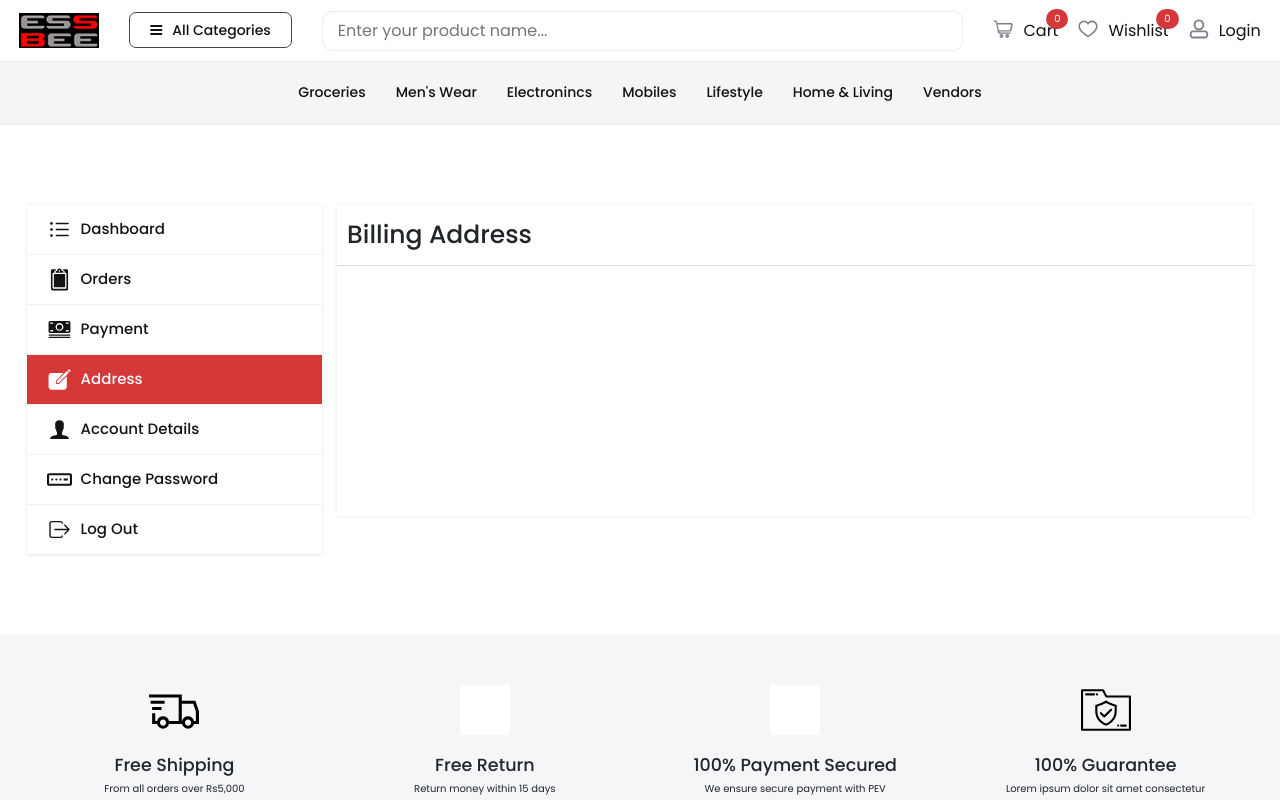
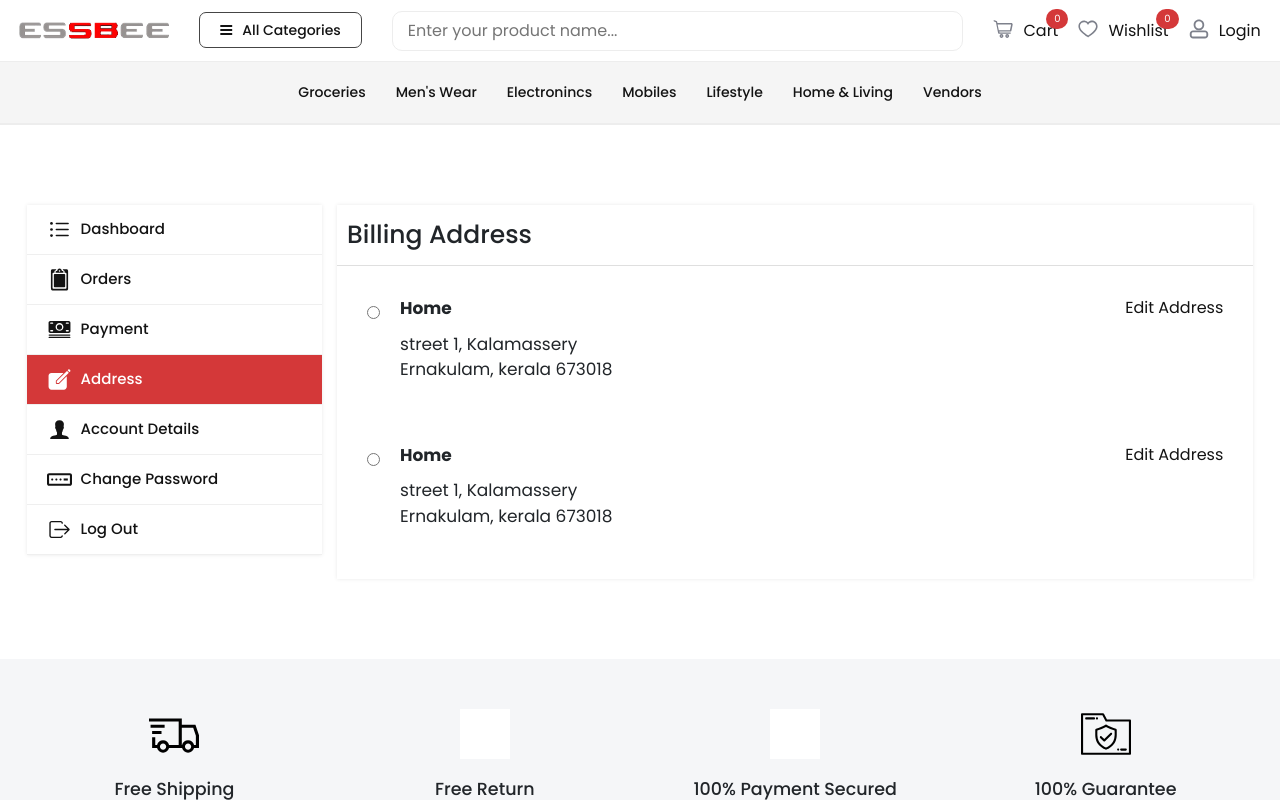
Before and after one commit to Jaseem-v/essbee-ecommerce, a Next.js app: page /user/my-account in a window 1280 px wide. Both pictures are taken after a click on the tab "Address". Shown: the top 800 px of the page. Built offline with nearby package versions, Linux system fonts and the light colour scheme.

Commit message:
logo updated

```diff
--- a/components/Navbar/Navbar.jsx
+++ b/components/Navbar/Navbar.jsx
@@ -51,7 +51,7 @@ export default function Navbar() {
         {/* <div className='d-flex navigation__search-logo-div'> */}
         <Link href="/" >
           <a className="navigation__logo">
-            <img src="/eb_logo.png" alt="logo" />
+            <img src="/logo_white.png" alt="logo" />
           </a>
         </Link>
 
--- a/pages/user/my-account.jsx
+++ b/pages/user/my-account.jsx
@@ -20,6 +20,9 @@ import Nav from "react-bootstrap/Nav";
 import Card from "react-bootstrap/Card";
 import { useState } from "react";
 // import UserAddress from "../../components/user/userAddress";
+
+
+
 
 const MyAccount = () => {
 
@@ -238,8 +241,8 @@ const MyAccount = () => {
                                                         </a>
                                                     }
                                                 </div> */}
-                                                {/* <UserAddress />
-                                                <UserAddress /> */}
+                                                <UserAddress />
+                                                <UserAddress />
 
 
                                             </Card.Body>
@@ -410,3 +413,71 @@ const MyAccount = () => {
 };
 
 export default MyAccount;
+
+
+
+
+function UserAddress() {
+    const [isEditAddress, setIsEditAddress] = useState(false)
+
+    return (
+        <div className="my-account__address-container">
+
+            {!isEditAddress && <input type="radio" name="home-address" value="home-address" id="" className="my-account__radio-input" />}
+            {!isEditAddress ?
+                <address>
+                    <p>
+                        <strong>Home</strong>
+                    </p>
+                    <p>
+                        street 1, Kalamassery  <br />
+                        Ernakulam, kerala 673018
+                    </p>
+                </address>
+
+                : <form method="post" name="enq">
+                    <Row>
+                        <Col className="form-group" md={12}>
+                            <label>
+                                New address{" "}
+                                <span className="required">*</span>
+                            </label>
+                            <input value="street 1, Kalamassery
+Ernakulam, kerala 673018"
+                                required
+                                className="form-control"
+                                name="dname"
+                                type="text"
+                            />
+                        </Col>
+
+                        <Col md={12}>
+                            {
+                                <button
+                                    type="submit"
+                                    className="btn btn-fill-out  my-account__btn"
+                                    name="submit"
+                                    value="Submit"
+                                    onClick={(e) => {
+                                        e.preventDefault();
+                                        setIsEditAddress(!isEditAddress)
+                                    }}
+                                >
+                                    Save
+                                </button>
+                            }
+                        </Col>
+                    </Row>
+                </form>
+            }
+            {!isEditAddress &&
+                <a href="#" className="check-btn sqr-btn my-account__address-edit-btn" onClick={(e) => {
+                    e.preventDefault();
+                    setIsEditAddress(!isEditAddress)
+                }}>
+                    Edit Address
+                </a>
+            }
+        </div>
+    )
+}
--- a/styles/components/_navbar.scss
+++ b/styles/components/_navbar.scss
@@ -77,7 +77,7 @@
     // padding: 1.5rem 0;
 
     img {
-      width: 8rem;
+      width: 15rem;
       border-radius: 0px;
     }
   }
```
Also changed, not shown: public/logo_white.png (added).
